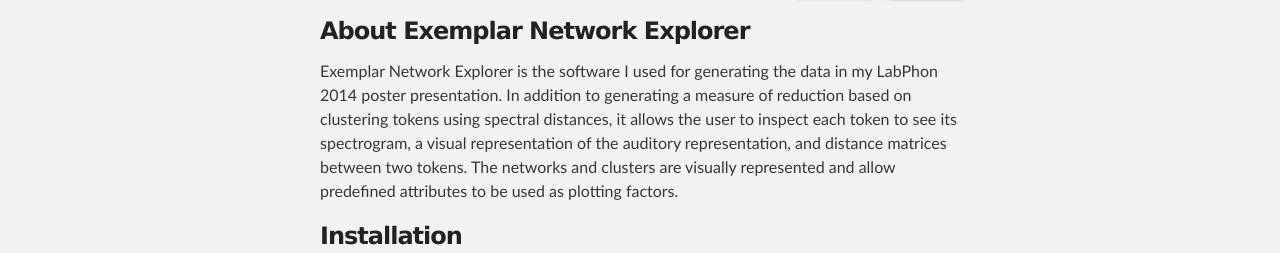
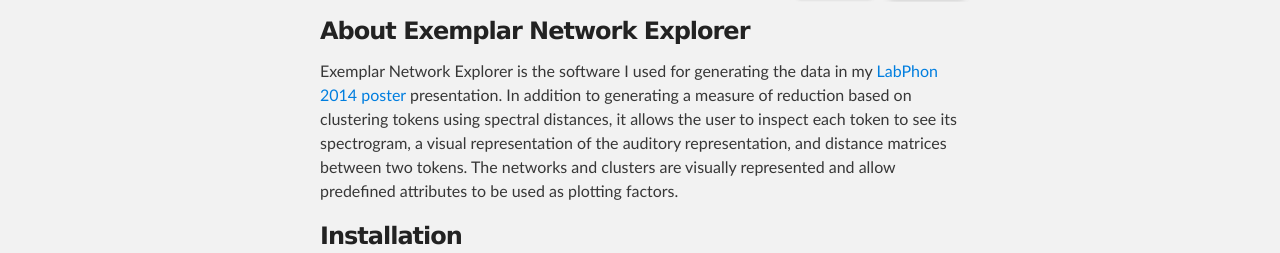
Before and after one commit to mmcauliffe/exemplar-network-explorer, a plain HTML site: page index.html in a window 1280 px wide. Shown: the part 247-500 px from the top of the page. Drawn offline with Linux system fonts and the light colour scheme.

Commit message:
Added poster

```diff
--- a/index.html
+++ b/index.html
@@ -34,7 +34,7 @@
         <h3>
 <a id="about-exemplar-network-explorer" class="anchor" href="#about-exemplar-network-explorer" aria-hidden="true"><span class="octicon octicon-link"></span></a>About Exemplar Network Explorer</h3>
 
-<p>Exemplar Network Explorer is the software I used for generating the data in my LabPhon 2014 poster presentation.  In addition to generating a measure of reduction based on clustering tokens using spectral distances, it allows the user to inspect each token to see its spectrogram, a visual representation of the auditory representation, and distance matrices between two tokens.  The networks and clusters are visually represented and allow predefined attributes to be used as plotting factors.</p>
+<p>Exemplar Network Explorer is the software I used for generating the data in my <a href="McAuliffe_Babel_LabPhon.pdf">LabPhon 2014 poster</a> presentation.  In addition to generating a measure of reduction based on clustering tokens using spectral distances, it allows the user to inspect each token to see its spectrogram, a visual representation of the auditory representation, and distance matrices between two tokens.  The networks and clusters are visually represented and allow predefined attributes to be used as plotting factors.</p>
 
 <h3>
 <a id="installation" class="anchor" href="#installation" aria-hidden="true"><span class="octicon octicon-link"></span></a>Installation</h3>
```
Also changed, not shown: 2 other files.
